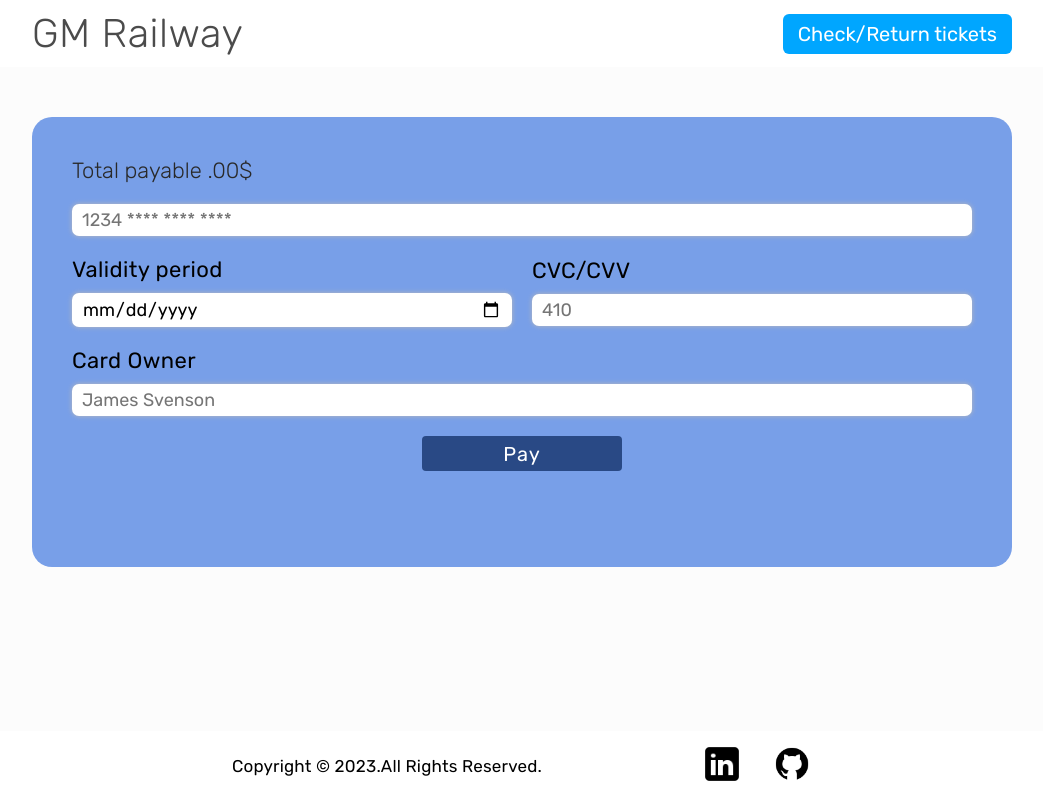
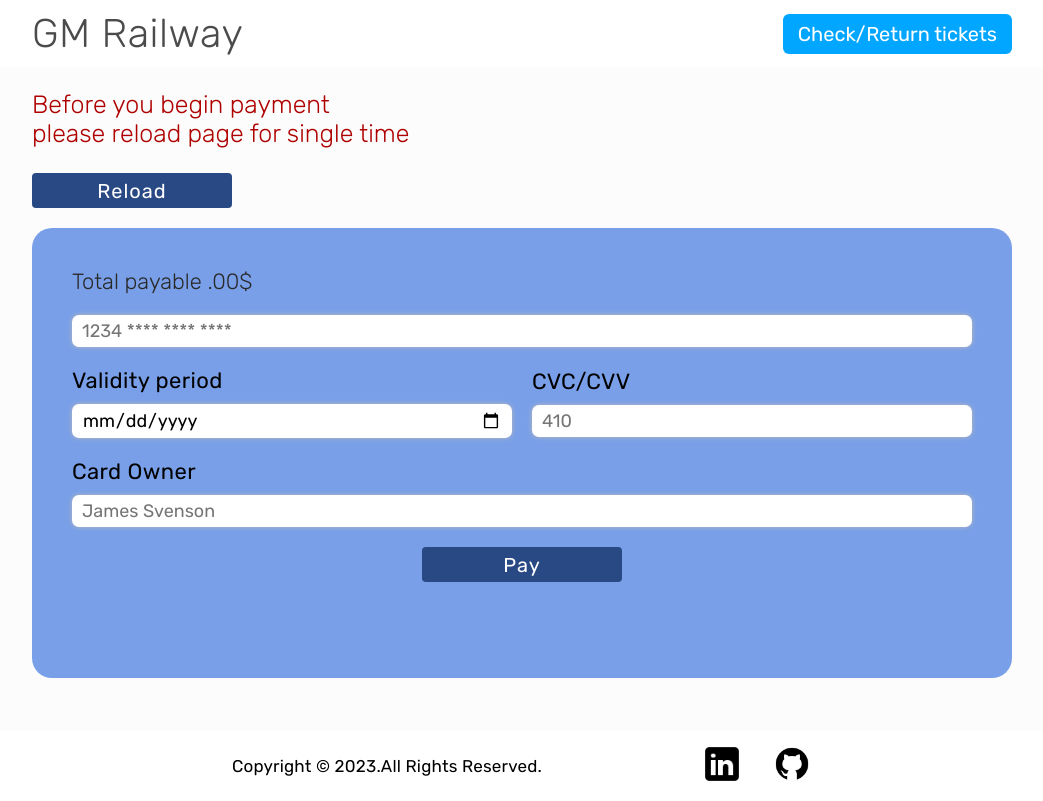
Before and after one commit to MindiashviliGiorgi/gm-railway, an Angular app: page /debitRegistration in a window 1280 px wide. Shown: the whole page, without its empty margins (118-1161 px from the left). Built offline with nearby package versions, Linux system fonts and the light colour scheme.

Commit message:
bugsFixed

```diff
--- a/src/app/debit-registration-page/debit-registration-page.component.html
+++ b/src/app/debit-registration-page/debit-registration-page.component.html
@@ -1,33 +1,37 @@
 <app-header></app-header>
 <div class="debit-main">
+  <div class="reload-page">
+    <h1>Before you begin payment<br> please reload page for single time</h1>
+    <button (click)="reloadPage()">Reload</button>
+  </div>
   <div class="debit-registration-form">
     <div class="total-amount">
       <h3>Total payable {{ storedData.amount }}.00$</h3>
     </div>
+    <ng-container>
       <form [formGroup]="myForm" (ngSubmit)="ticketPayment()">
         <div class="card-number">
-        <input type="number" placeholder="1234 **** **** ****"
-        formControlName="cardNumber">
+          <input type="number" placeholder="1234 **** **** ****" formControlName="cNumber">
         </div>
         <div class="period-cvv">
           <div class="period">
             <p>Validity period</p>
-          <input type="date" formControlName="validityPeriod">
+            <input type="date" formControlName="period">
           </div>
           <div class="cvv">
             <p>CVC/CVV</p>
-          <input type="number" placeholder="410" formControlName="cvv">
+            <input type="number" placeholder="410" formControlName="sivi">
           </div>
         </div>
         <div class="card-owner">
           <p>Card Owner</p>
-        <input type="text" placeholder="James Svenson"
-        formControlName="cardOwner">
+          <input type="text" placeholder="James Svenson" formControlName="owner">
         </div>
         <div class="btn">
           <button type="submit">Pay</button>
         </div>
       </form>
+    </ng-container>
   </div>
 </div>
 <div class="added" [class.added-animation]="addDone">
--- a/src/app/debit-registration-page/debit-registration-page.component.scss
+++ b/src/app/debit-registration-page/debit-registration-page.component.scss
@@ -4,10 +4,46 @@
   display: flex;
   align-items: top;
   justify-content: center;
-  padding: 50px 150px;
+  flex-direction: column;
+  row-gap: 20px;
+  padding: 10px 150px 40px 150px;
   background-color: #fcfcfc;
   position: relative;
   z-index: 1;
+  .reload-page {
+    width: 100%;
+    height: auto;
+    display: flex;
+    flex-direction: column;
+    row-gap: 25px;
+    h1 {
+      font-size: 25px;
+      font-weight: 100;
+      color: #af0000;
+    }
+    button {
+      background-color: #294985;
+      color: #fff;
+      border: none;
+      outline: none;
+      padding: 5px 10px;
+      font-size: 20px;
+      border-radius: 4px;
+      cursor: pointer;
+      transition: 0.2s;
+      width: 200px;
+      height: 35px;
+      letter-spacing: 1px;
+      &:hover {
+        background-color: #2e5eb7;
+        transition: 0.2s;
+      }
+      &:active {
+        transition: 0s;
+        background-color: #294985;
+      }
+    }
+  }
   .debit-registration-form {
     width: 100%;
     height: 450px;
--- a/src/app/debit-registration-page/debit-registration-page.component.ts
+++ b/src/app/debit-registration-page/debit-registration-page.component.ts
@@ -38,18 +38,20 @@ export class DebitRegistrationPageComponent {
       phoneNumber : [this.storedData.phoneNumber],
       passengers: [this.storedData.passengers],
       amount : [this.storedData.amount],
-      cardNumber : [''],
-      validityPeriod: [''],
-      cvv : [''],
-      cardOwner : [''],
+      cNumber : [''],
+      period: [''],
+      sivi : [''],
+      owner : [''],
       uniqueNumber: [this.randomString],
       releaseDate: [this.newReleaseDate]
     });
 
   }
 
-  ngOnInit():void {
+  ngOnInit():void {}
 
+  reloadPage() {
+    window.location.reload()
   }
 
   addActive() {
@@ -80,24 +82,25 @@ export class DebitRegistrationPageComponent {
   }
 
   ticketPayment(){
-
-    this.storedData.cardNumber = this.myForm.get('cardNumber')?.value;
-    this.storedData.validityPeriod = this.myForm.get('validityPeriod')?.value;
-    this.storedData.cvv = this.myForm.get('cvv')?.value;
-    this.storedData.cardOwner = this.myForm.get('cardOwner')?.value;
+    this.storedData.uniqueNumber = this.myForm.get('uniqueNumber')?.value;
+    this.storedData.releaseDate = this.myForm.get('releaseDate')?.value;
+    this.storedData.cNumber = this.myForm.get('cNumber')?.value;
+    this.storedData.period = this.myForm.get('period')?.value;
+    this.storedData.sivi = this.myForm.get('sivi')?.value;
+    this.storedData.owner = this.myForm.get('owner')?.value;
 
     localStorage.setItem('formData', JSON.stringify(this.storedData));
 
     this.storedData = this.myForm.value;
 
+    this.addActive();
+
     setTimeout(() => {
-      // this.ticketCreate();
-      this.router.navigate(['/ticketPage']);
+      this.ticketCreate()
+      this.router.navigate(['/ticketPage'])
     }, 500)
 
   }
-
-
 
   ticketCreate() {
     const tickedData = this.storedData;
@@ -108,6 +111,4 @@ export class DebitRegistrationPageComponent {
     })
   }
 
-
-
 }
--- a/src/app/ticket-page/ticket-page.component.html
+++ b/src/app/ticket-page/ticket-page.component.html
@@ -89,7 +89,7 @@
     <div class="payment-info">
       <div class="payment-left">
         <b>Payment info:</b>
-        <p>{{ storedData.cardOwner }}</p>
+        <p>{{ storedData.owner }}</p>
         <p>Credit Card - *****</p>
       </div>
       <div class="payment-right">
--- a/src/app/ticket-page/ticket-page.component.ts
+++ b/src/app/ticket-page/ticket-page.component.ts
@@ -44,7 +44,7 @@ export class TicketPageComponent {
 
   }
   ngOnInit():void {
-    console.log(this.storedData)
+
   }
 
   generatePdf() {
```
Lines whose indentation alone changed are shown as unchanged.
